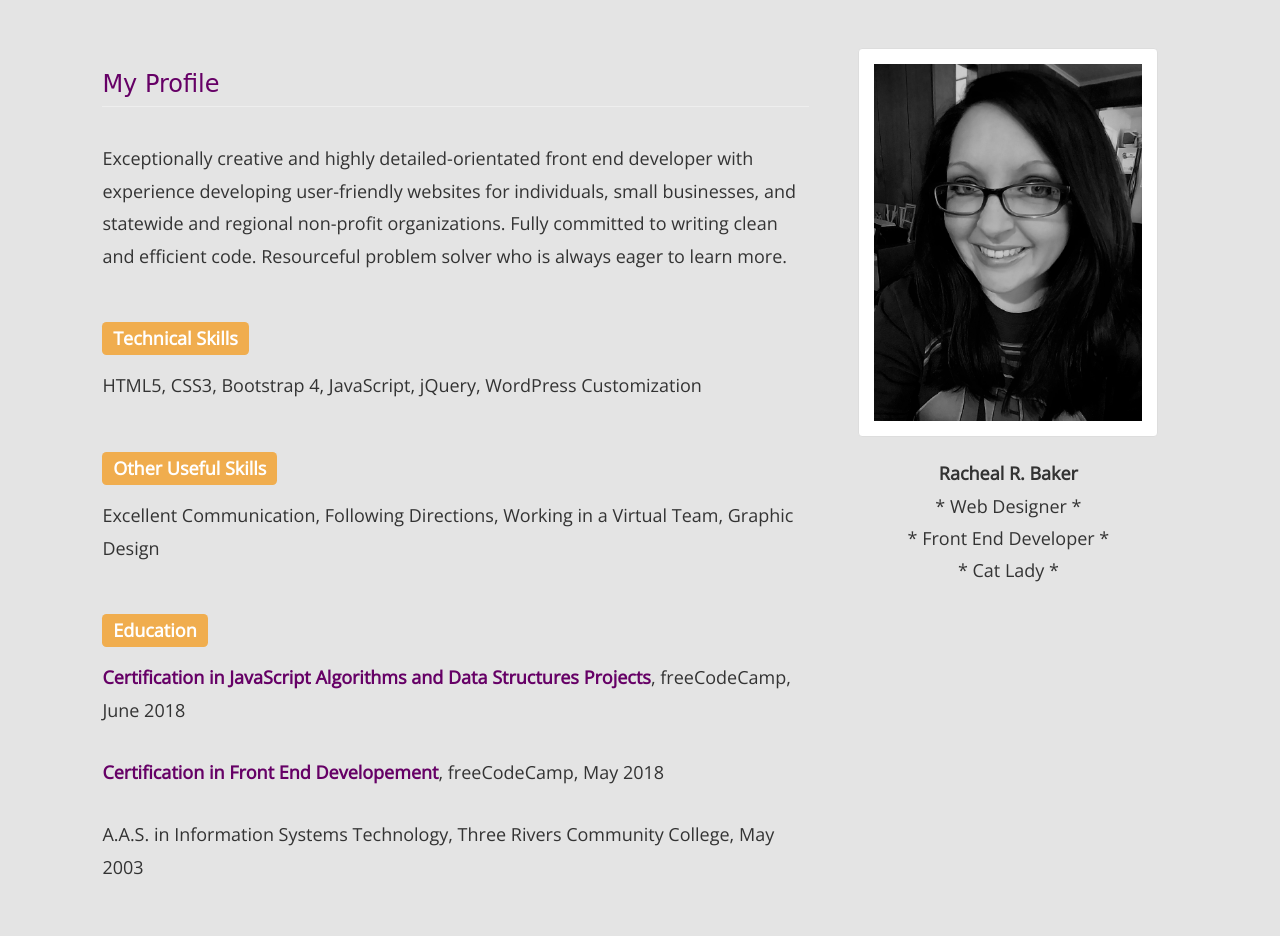
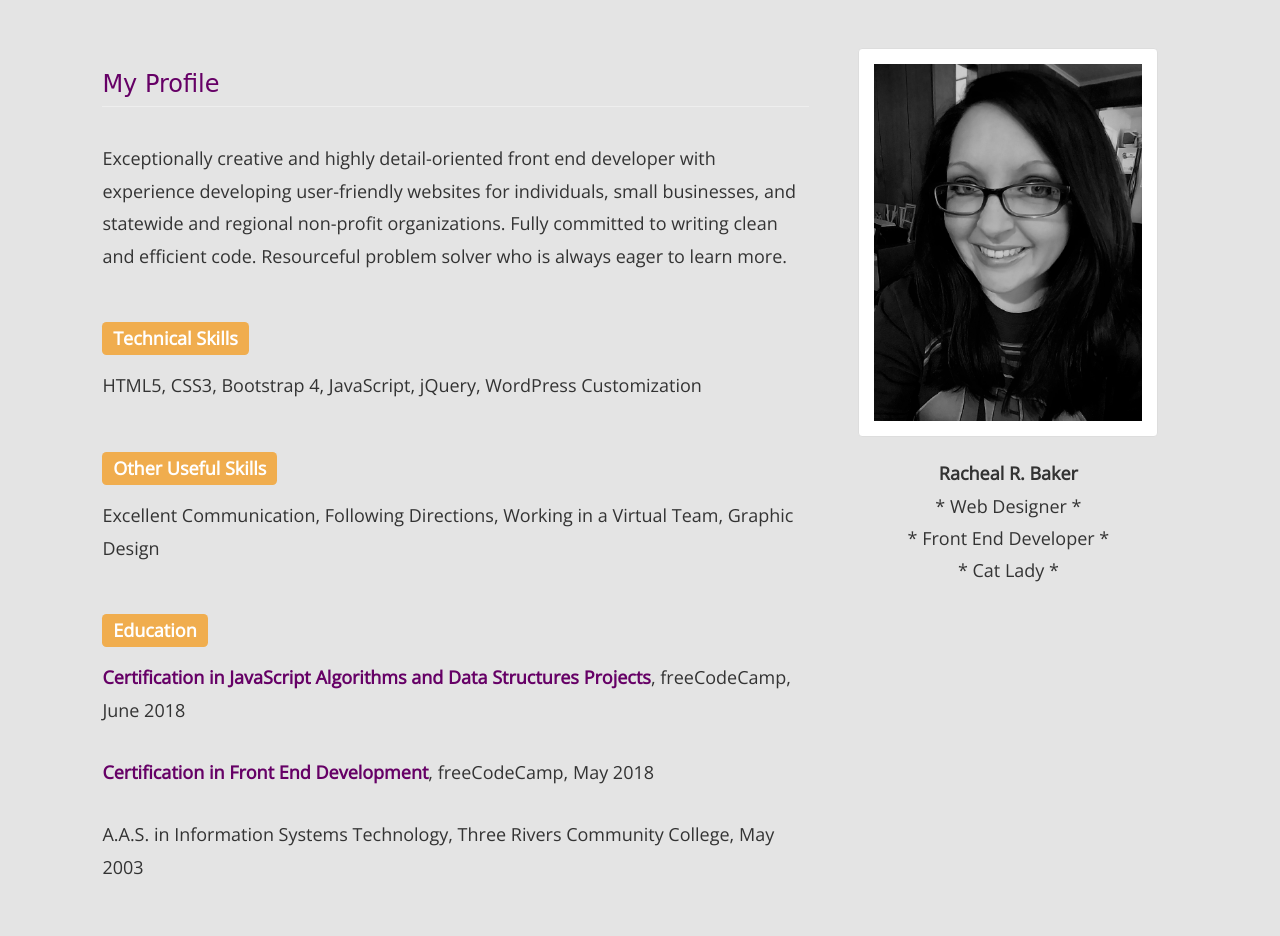
Before and after one commit to catlady42/my-portfolio, a plain HTML site: page index.html in a window 1280 px wide. Shown: the part 1100-2036 px from the top of the page. Drawn offline with nearby package versions, Linux system fonts and the light colour scheme; a web font is replaced by a local one.

Commit message:
Fixed spelling errors
Fixed 2 spelling errors on page.

```diff
--- a/index.html
+++ b/index.html
@@ -99,7 +99,7 @@
 			<!-- main profile section -->
 			<div class="profile-main">
 				<h3 class="page-header">My Profile</h3>
-				<p>Exceptionally creative and highly detailed-orientated front end developer with experience developing user-friendly websites for individuals, small businesses, and statewide and regional non-profit organizations. Fully committed to writing clean and
+				<p>Exceptionally creative and highly detail-oriented front end developer with experience developing user-friendly websites for individuals, small businesses, and statewide and regional non-profit organizations. Fully committed to writing clean and
 					efficient code. Resourceful problem solver who is always eager to learn more.</p>
 				<!-- end main section -->
 			</div>
@@ -119,7 +119,7 @@
 			<div class="profile-skill">
 				<div class="label label-warning profile-label">Education</div>
 				<p><a href="https://freecodecamp.org/certification/catlady42/javascript-algorithms-and-data-structures" target="_blank">Certification in JavaScript Algorithms and Data Structures Projects</a>, freeCodeCamp, June 2018</p>
-				<p><a href="https://www.freecodecamp.org/certification/catlady42/legacy-front-end" target="_blank">Certification in Front End Developement</a>, freeCodeCamp, May 2018</p>
+				<p><a href="https://www.freecodecamp.org/certification/catlady42/legacy-front-end" target="_blank">Certification in Front End Development</a>, freeCodeCamp, May 2018</p>
 				<p>A.A.S. in Information Systems Technology, Three Rivers Community College, May 2003</p>
 				<!-- end skill -->
 			</div>
```
